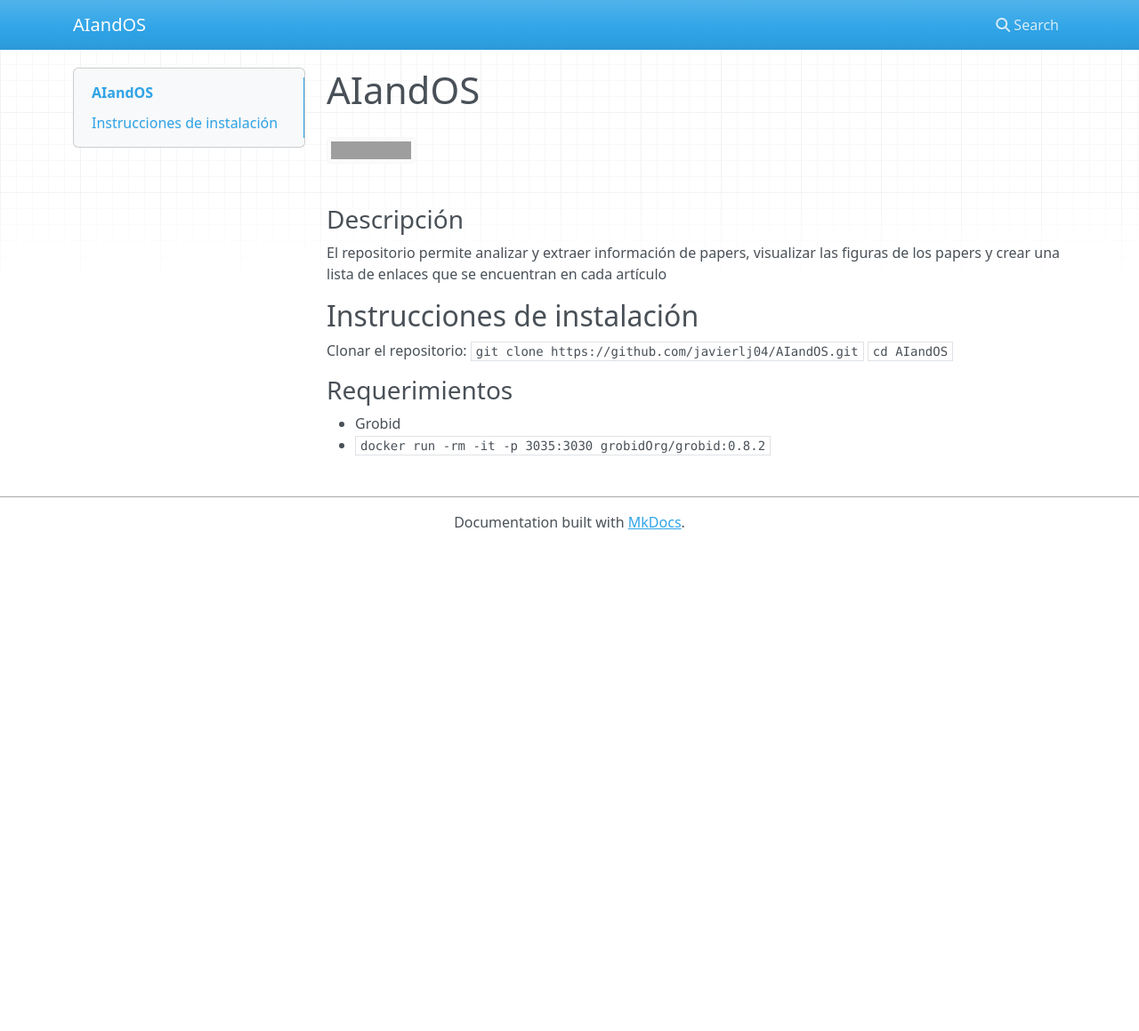
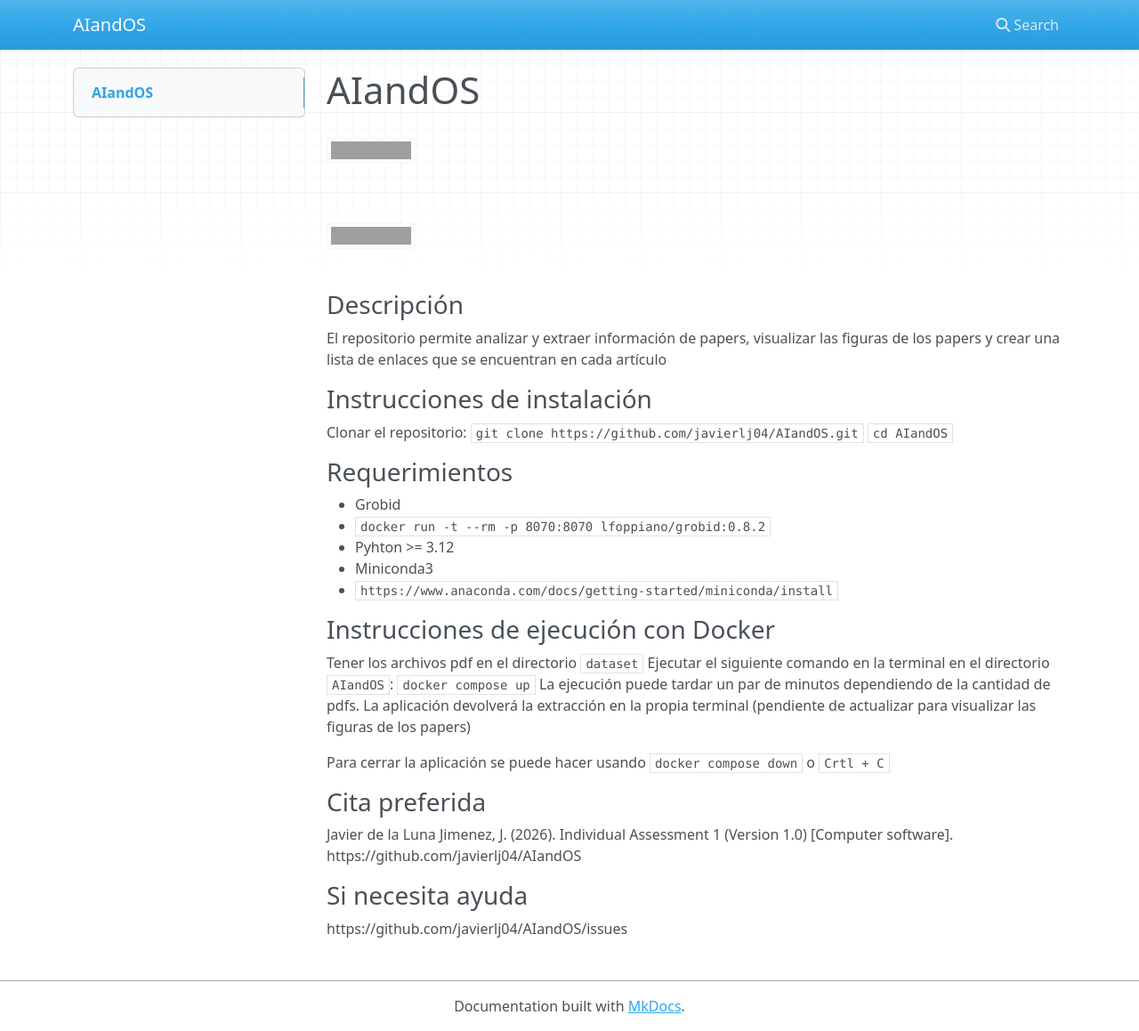
Before and after one commit to javierlj04/AIandOS, an MkDocs documentation site: the page built from docs/index.md, in a window 1280 px wide and 1159 px high. Shown: the whole window at 89% size. Built offline with MkDocs 1.6.1, drawn with Linux system fonts in a browser that asks for light colours; nearby versions of some CDN libraries; grey boxes are pictures that could not be loaded.

Commit message:
Changes in index.md

```diff
--- a/docs/index.md
+++ b/docs/index.md
@@ -1,14 +1,34 @@
 # AIandOS
 [![DOI](https://zenodo.org/badge/1155343244.svg)](https://doi.org/10.5281/zenodo.18958064)
+
+[![Documentation](https://readthedocs.org/projects/aiandos/badge/?version=latest)](https://aiandos.readthedocs.io/en/latest/)
 
 ### Descripción
 El repositorio permite analizar y extraer información de papers, visualizar las figuras de los papers y crear una lista de enlaces que se encuentran en cada artículo
 
-## Instrucciones de instalación
+### Instrucciones de instalación
 Clonar el repositorio:
-`git clone https://github.com/javierlj04/AIandOS.git`
-`cd AIandOS`
+``git clone https://github.com/javierlj04/AIandOS.git``
+``cd AIandOS``
 
 ### Requerimientos
 - Grobid
-  - `docker run -rm -it -p 3035:3030 grobidOrg/grobid:0.8.2`
+  - `docker run -t --rm -p 8070:8070 lfoppiano/grobid:0.8.2`
+- Pyhton >= 3.12
+- Miniconda3
+  - `https://www.anaconda.com/docs/getting-started/miniconda/install`
+
+### Instrucciones de ejecución con Docker
+Tener los archivos pdf en el directorio `dataset`
+Ejecutar el siguiente comando en la terminal en el directorio `AIandOS`:
+`docker compose up`
+La ejecución puede tardar un par de minutos dependiendo de la cantidad de pdfs.
+La aplicación devolverá la extracción en la propia terminal (pendiente de actualizar para visualizar las figuras de los papers)
+
+Para cerrar la aplicación se puede hacer usando `docker compose down` o `Crtl + C`
+
+### Cita preferida
+Javier de la Luna Jimenez, J. (2026). Individual Assessment 1 (Version 1.0) [Computer software]. https://github.com/javierlj04/AIandOS
+
+### Si necesita ayuda
+https://github.com/javierlj04/AIandOS/issues
```
